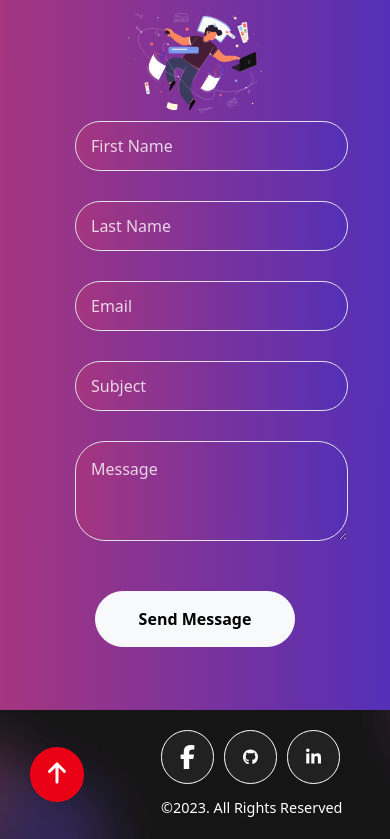
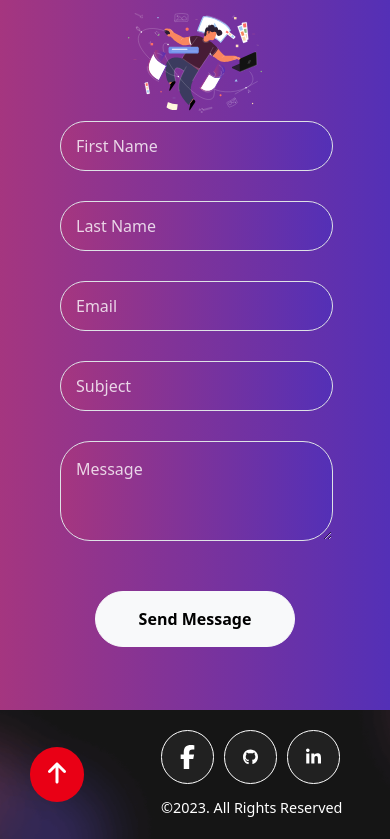
Before and after one commit to Nikolla2000/React-Portfolio-Website, a React (Vite) app in the folder client/: page / in a window 390 px wide. Shown: the part 2321-3160 px from the top of the page. Built offline with nearby package versions, Linux system fonts and the light colour scheme.

Commit message:
Changed the margin of the inputs on mobile sizes

```diff
--- a/client/src/Components/Contact/ContactFormStyles.scss
+++ b/client/src/Components/Contact/ContactFormStyles.scss
@@ -154,7 +154,7 @@
 @media screen and (max-Width: 420px) {
     .contact-section-wrapper {
         input,textarea {
-            margin-left: 30px !important;
+            margin-left: 15px !important;
             width: 100% !important;
         }
     }
```
